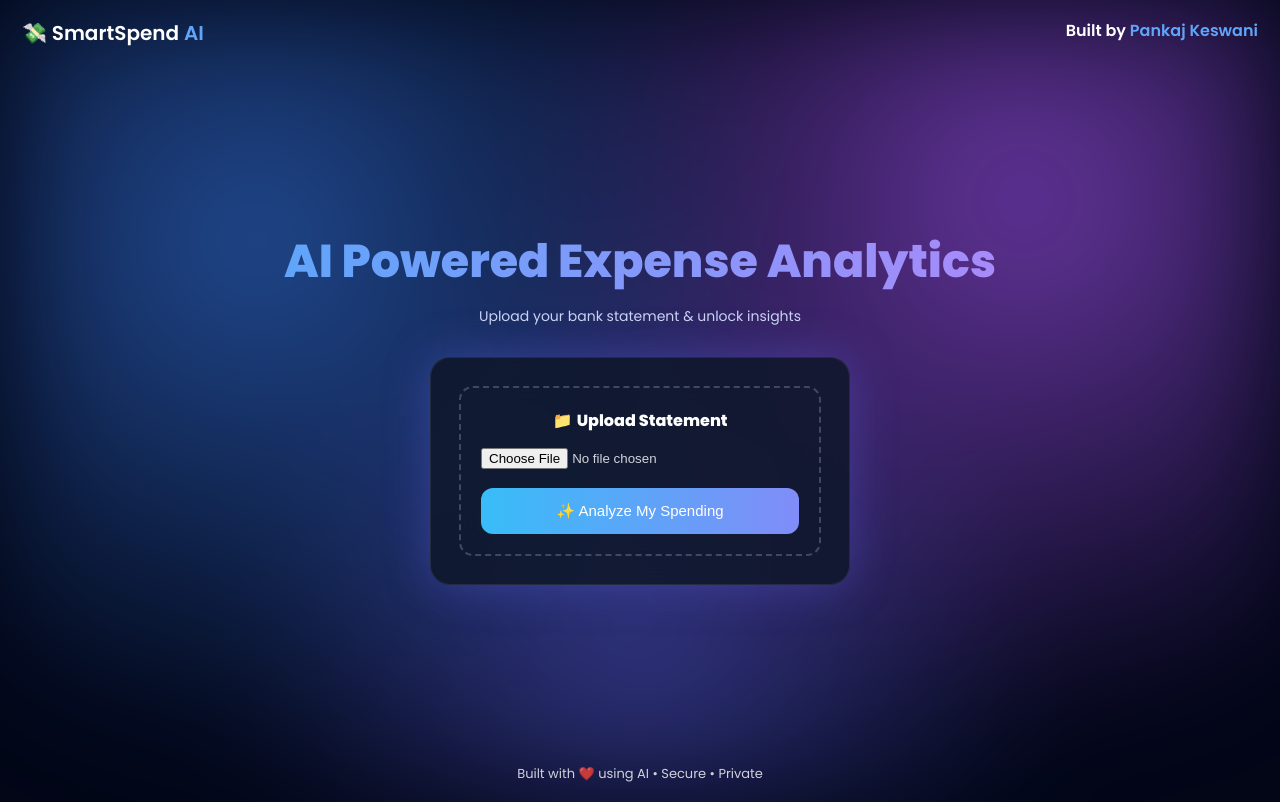
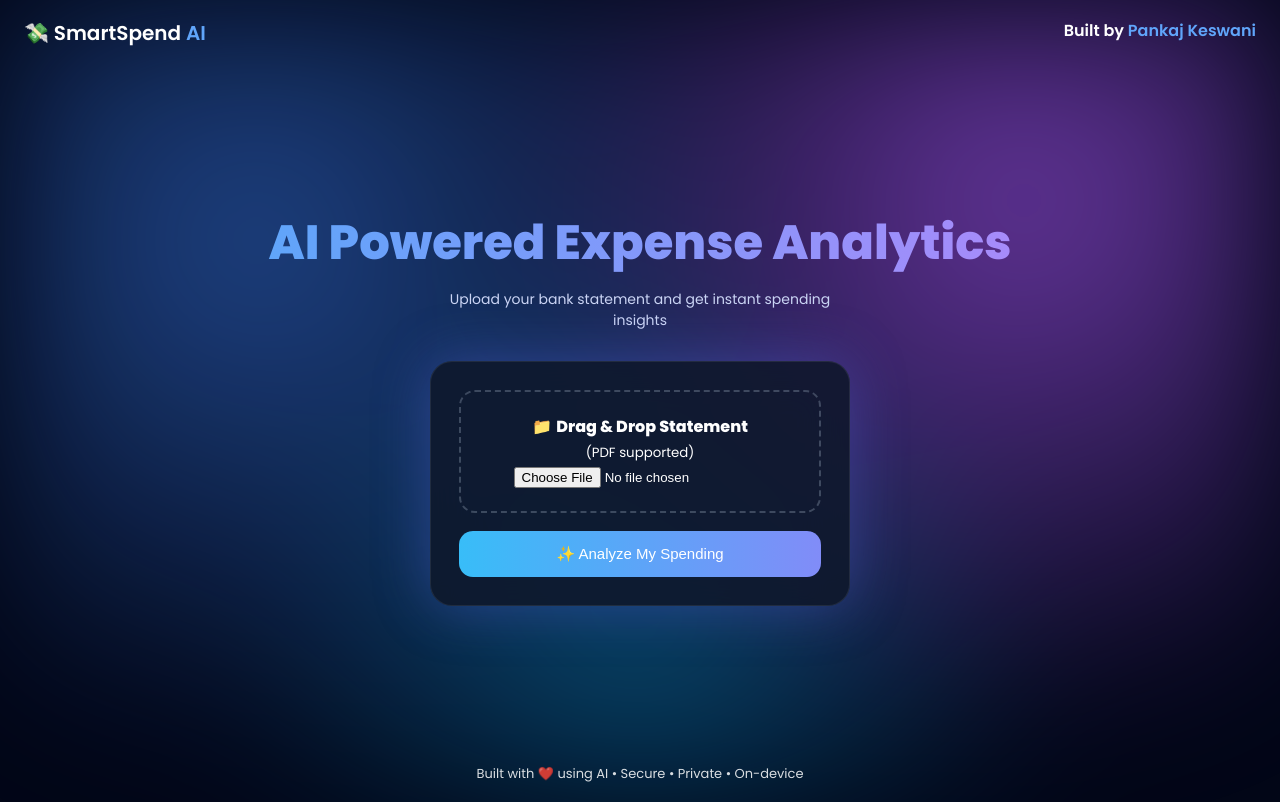
Before and after one commit to Pankaj-keswani/SmartSpendAI, a Flask app: page / in a window 1280 px wide. Run offline with Flask 3, Linux system fonts and the light colour scheme.

Commit message:
Update index.html

```diff
--- a/templates/index.html
+++ b/templates/index.html
@@ -13,6 +13,7 @@ body{
  font-family:'Poppins',sans-serif;
  background:#020617;
  color:white;
+ min-height:100vh;
  overflow-x:hidden;
 }
 
@@ -20,10 +21,10 @@ body{
 .bg{
  position:fixed;inset:0;
  background:
- radial-gradient(circle at 20% 30%, rgba(59,130,246,.55), transparent 45%),
+ radial-gradient(circle at 20% 30%, rgba(59,130,246,.5), transparent 45%),
  radial-gradient(circle at 80% 25%, rgba(168,85,247,.6), transparent 45%),
- radial-gradient(circle at 50% 80%, rgba(99,102,241,.5), transparent 45%);
- filter:blur(60px);
+ radial-gradient(circle at 50% 80%, rgba(14,165,233,.4), transparent 45%);
+ filter:blur(70px);
  z-index:-2;
 }
 
@@ -31,7 +32,7 @@ body{
 nav{
  display:flex;
  justify-content:space-between;
- padding:18px 22px;
+ padding:18px 24px;
  font-weight:600;
 }
 .logo{font-size:20px}
@@ -48,7 +49,7 @@ nav{
  padding:20px;
 }
 .hero h1{
- font-size:clamp(26px,6vw,46px);
+ font-size:clamp(28px,6vw,48px);
  font-weight:800;
  background:linear-gradient(90deg,#60a5fa,#a78bfa);
  -webkit-background-clip:text;
@@ -58,6 +59,7 @@ nav{
  margin-top:10px;
  color:#cbd5f5;
  font-size:14px;
+ max-width:420px;
 }
 
 /* Card */
@@ -66,25 +68,31 @@ nav{
  max-width:420px;
  margin-top:30px;
  padding:28px;
- border-radius:20px;
+ border-radius:22px;
  background:rgba(15,23,42,.85);
- backdrop-filter:blur(22px);
+ backdrop-filter:blur(24px);
  border:1px solid rgba(255,255,255,.08);
- box-shadow:0 0 45px rgba(99,102,241,.35);
+ box-shadow:0 0 55px rgba(99,102,241,.35);
 }
 
-/* Drop */
+/* Drop Zone */
 .drop{
  border:2px dashed rgba(148,163,184,.35);
- padding:20px;
- border-radius:14px;
+ padding:22px;
+ border-radius:16px;
+ transition:.25s;
+}
+.drop.drag{
+ border-color:#60a5fa;
+ background:rgba(59,130,246,.08);
 }
 
-/* File */
-input[type=file]{
- width:100%;
- margin-top:15px;
- color:#d1d5db;
+/* File Info */
+.file-info{
+ margin-top:10px;
+ font-size:13px;
+ color:#c7d2fe;
+ display:none;
 }
 
 /* Button */
@@ -93,40 +101,39 @@ button{
  margin-top:18px;
  padding:14px;
  border:none;
- border-radius:12px;
+ border-radius:14px;
  font-size:15px;
  background:linear-gradient(90deg,#38bdf8,#818cf8);
  color:white;
  cursor:pointer;
  transition:.25s;
 }
-button:disabled{
- opacity:.6;
- cursor:not-allowed;
+button:disabled{opacity:.6}
+
+/* Progress */
+.progress{
+ width:100%;
+ height:6px;
+ background:#111827;
+ border-radius:6px;
+ overflow:hidden;
+ margin-top:15px;
+ display:none;
 }
-
-/* Loader */
-#loading{
- display:none;
- margin-top:16px;
- text-align:center;
+.progress span{
+ display:block;
+ height:100%;
+ width:0%;
+ background:linear-gradient(90deg,#38bdf8,#818cf8);
+ transition:.4s;
 }
-.spinner{
- margin:12px auto;
- width:34px;height:34px;
- border:4px solid rgba(255,255,255,.25);
- border-top:4px solid #60a5fa;
- border-radius:50%;
- animation:spin 1s linear infinite;
-}
-@keyframes spin{to{transform:rotate(360deg)}}
 
 /* Footer */
 footer{
  text-align:center;
  padding:18px;
  font-size:13px;
- opacity:.8;
+ opacity:.85;
 }
 </style>
 </head>
@@ -142,43 +149,67 @@ footer{
 
 <div class="hero">
  <h1>AI Powered Expense Analytics</h1>
- <p>Upload your bank statement & unlock insights</p>
+ <p>Upload your bank statement and get instant spending insights</p>
 
  <div class="card">
-  <div class="drop">
-   📁 <b>Upload Statement</b>
+  <form id="uploadForm" action="/analyze" method="POST" enctype="multipart/form-data">
 
-   <form id="uploadForm" action="/analyze" method="POST" enctype="multipart/form-data">
-    <input type="file" name="file" required>
+   <div class="drop" id="dropZone">
+    📁 <b>Drag & Drop Statement</b><br>
+    <small>(PDF supported)</small>
+    <input type="file" name="file" id="fileInput" required>
+    <div class="file-info" id="fileInfo"></div>
+   </div>
 
-    <button id="submitBtn">✨ Analyze My Spending</button>
+   <button id="submitBtn">✨ Analyze My Spending</button>
 
-    <div id="loading">
-     ⏳ Processing your statement...
-     <div class="spinner"></div>
-    </div>
-   </form>
-  </div>
+   <div class="progress" id="progress">
+    <span></span>
+   </div>
+
+  </form>
  </div>
 </div>
 
 <footer>
- Built with ❤️ using AI • Secure • Private
+ Built with ❤️ using AI • Secure • Private • On-device
 </footer>
 
 <script>
-const form = document.getElementById("uploadForm");
+const drop = document.getElementById("dropZone");
+const input = document.getElementById("fileInput");
+const info = document.getElementById("fileInfo");
 const btn = document.getElementById("submitBtn");
-const loading = document.getElementById("loading");
+const progress = document.getElementById("progress").firstElementChild;
 
-form.addEventListener("submit",()=>{
- loading.style.display="block";
+drop.addEventListener("dragover",e=>{
+ e.preventDefault(); drop.classList.add("drag");
+});
+drop.addEventListener("dragleave",()=>drop.classList.remove("drag"));
+drop.addEventListener("drop",e=>{
+ e.preventDefault(); drop.classList.remove("drag");
+ input.files = e.dataTransfer.files;
+ showFile();
+});
+
+input.addEventListener("change",showFile);
+
+function showFile(){
+ const f=input.files[0];
+ if(!f) return;
+ info.style.display="block";
+ info.innerText=`Selected: ${f.name} (${(f.size/1024).toFixed(1)} KB)`;
+}
+
+document.getElementById("uploadForm").addEventListener("submit",()=>{
  btn.disabled=true;
-
- // safety fallback (agar response na aaye)
- setTimeout(()=>{
-  loading.innerHTML="⚠️ Taking longer than usual...";
- },15000);
+ document.getElementById("progress").style.display="block";
+ let p=0;
+ const timer=setInterval(()=>{
+  p+=10;
+  progress.style.width=p+"%";
+  if(p>=90) clearInterval(timer);
+ },300);
 });
 </script>
 
```
